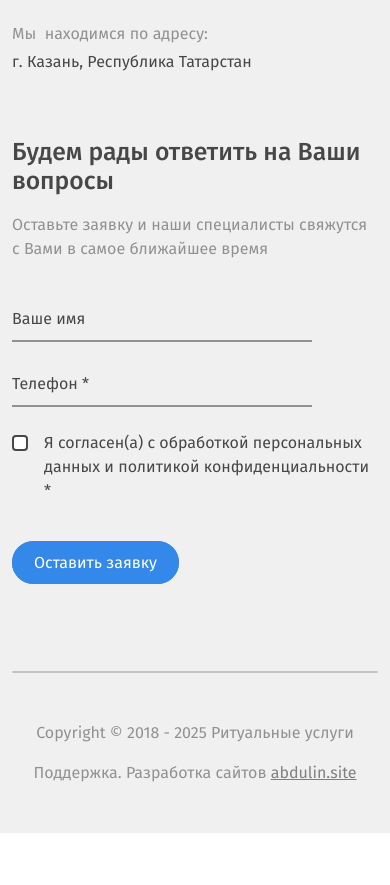
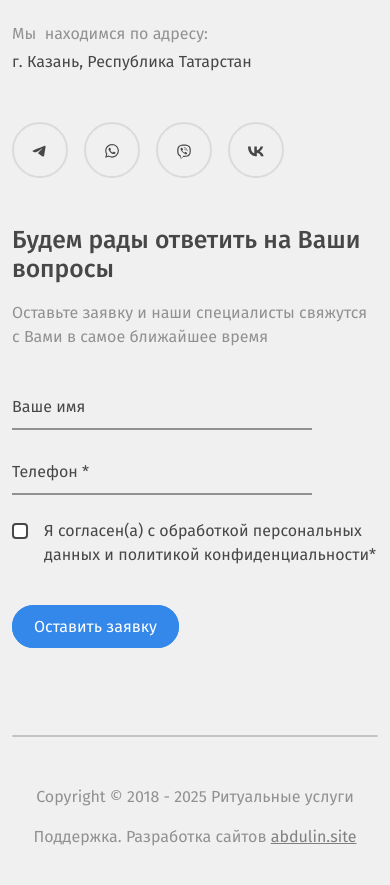
Before and after one commit to Oldsmob1le/ritual, a plain HTML site: page index.html in a window 390 px wide. Shown: the part 5120-6005 px from the top of the page. Before the commit the page ends 5953 px from the top, so only its background shows below. Drawn offline with nearby package versions, Linux system fonts and the light colour scheme.

Commit message:
fourth commit

```diff
--- a/index.html
+++ b/index.html
@@ -118,8 +118,7 @@
                         </div>
                         <div class="d-flex gap-3 mt-4">
                             <input class="form-check-input" type="checkbox" value="" id="flexCheckDefault">
-                            <span class="applied">Я согласен(а) с обработкой персональных данных и политикой конфиденциальности
-                                *</span>
+                            <span class="applied">Я согласен(а) с обработкой персональных данных и политикой конфиденциальности*</span>
                         </div>
 
                     </form>
@@ -475,7 +474,7 @@
                                 <span>г. Казань, Республика Татарстан</span>
                             </div>
 
-                            <div class="icons gap-3 d-none d-md-flex">
+                            <div class="icons gap-3 d-flex">
                                 <a href="#" class="btn-outline-gray">
                                     <img src="assets/image/footer/icons/Component 2.svg" alt="">
                                 </a>
@@ -492,7 +491,7 @@
 
                         </div>
 
-                        <div class="footer-main__form col mt-3 mt-md-0">
+                        <div class="footer-main__form col mt-5 mt-md-0">
                             <h2>Будем рады ответить на Ваши вопросы</h2>
                             <p class="my-3">Оставьте заявку и наши специалисты свяжутся с Вами в самое ближайшее время
                             </p>
@@ -511,8 +510,7 @@
                                 </div>
                                 <div class="d-flex gap-3 mt-4">
                                     <input class="form-check-input" type="checkbox" value="" id="flexCheckDefault">
-                                    <span class="applied">Я согласен(а) с обработкой персональных данных и политикой конфиденциальности
-                                        *</span>
+                                    <span class="applied">Я согласен(а) с обработкой персональных данных и политикой конфиденциальности*</span>
                                 </div>
                                 <div class="mt-5">
                                     <a href="#" class="btn-blue">Оставить заявку</a>
```
